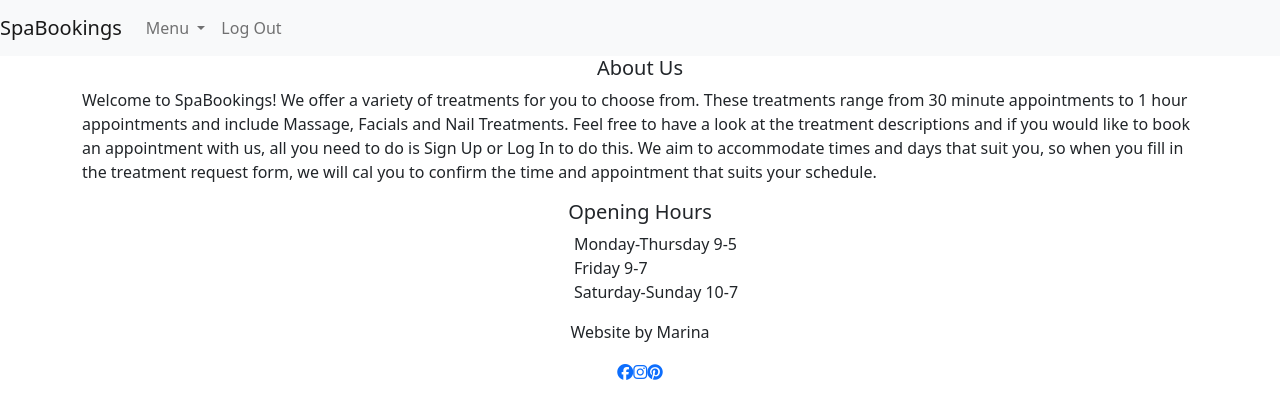
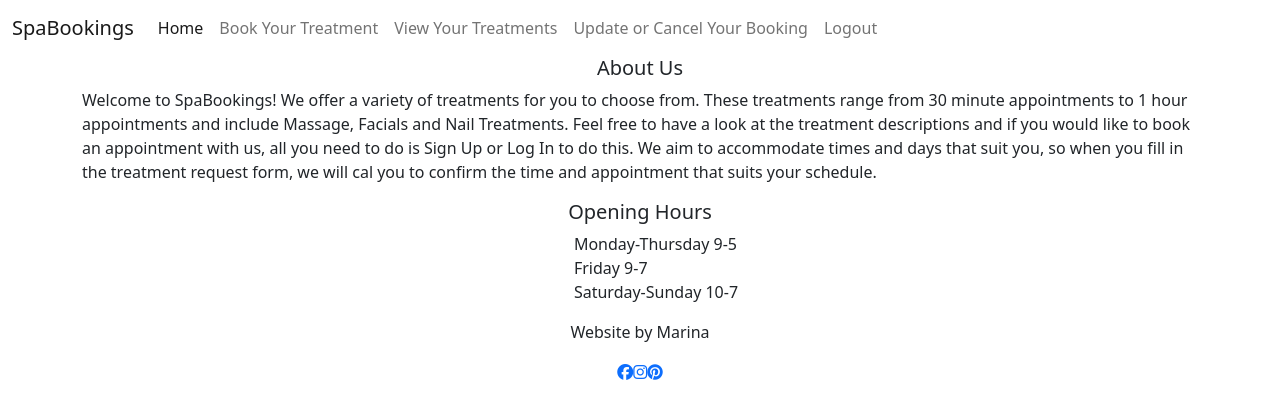
Before and after one commit to marinamarshall/spa-app-mma, a Django app: page / in a window 1280 px wide. Shown: the top 419 px of the page. Run offline with Django 3.2, Linux system fonts and the light colour scheme; the visitor is signed in with stand-in values (Sample User, id 1); data that the repository does not hold is empty; some libraries are stand-ins or nearby versions.

Commit message:
Add image styling on index.html for screens smaller than large

```diff
--- a/templates/base.html
+++ b/templates/base.html
@@ -17,37 +17,41 @@
     <body>
         <header>
             <!-- Bootstrap Navbar -->
-            <nav class="navbar navbar-expand-lg navbar-light bg-light">
+            <nav class="navbar navbar-expand-lg navbar-light bg-white">
+                <div class="container-fluid">
                     <a class="navbar-brand" href="{% url 'home' %}">SpaBookings</a>
-                <button class="navbar-toggler" type="button" data-toggle="collapse" data-target="#navbarSupportedContent" aria-controls="navbarSupportedContent" aria-expanded="false" aria-label="Toggle navigation">
+                    <button class="navbar-toggler" type="button" data-bs-toggle="collapse" data-bs-target="#navbarText"
+                        aria-controls="navbarText" aria-expanded="false" aria-label="Toggle navigation">
                         <span class="navbar-toggler-icon"></span>
                     </button>
-
-                <div class="collapse navbar-collapse" id="navbarSupportedContent">
-                  <ul class="navbar-nav mr-auto">
+                    <div class="collapse navbar-collapse" id="navbarText">
+                        <ul class="navbar-nav me-auto mb-2 mb-lg-0">
+                            <li class="nav-item">
+                                <a class="nav-link active" aria-current="page" href="{% url 'home' %}">Home</a>
+                            </li>
                             {% if user.is_authenticated %}
-                    <li class="nav-item dropdown">
-                      <a class="nav-link dropdown-toggle" href="#" id="navbarDropdown" role="button" data-bs-toggle="dropdown" aria-haspopup="true" aria-expanded="false">
-                        Menu
-                      </a>
-                      <div class="dropdown-menu" aria-labelledby="navbarDropdown">
-                        <a class="dropdown-item" href="{% url 'booking_view' %}">Book Your Treatment</a>
-                        <a class="dropdown-item" href="{% url 'view_bookings' %}">View Your Treatments</a>
-                        <a class="dropdown-item" href="{% url 'edit_bookings' %}">Update or Cancel Your Booking</a>
-                      </div>
+                            <li class="nav-item">
+                                <a class="nav-link" href="{% url 'booking_view' %}">Book Your Treatment</a>
                             </li>
                             <li class="nav-item">
-                        <a class="nav-link" href="{% url 'account_logout' %}">Log Out</a>
+                                <a class="nav-link" href="{% url 'view_bookings' %}">View Your Treatments</a>
+                            </li>
+                            <li class="nav-item">
+                                <a class="nav-link" href="{% url 'edit_bookings' %}">Update or Cancel Your Booking</a>
+                            </li>
+                            <li class="nav-item">
+                                <a class="nav-link" href="{% url 'account_logout' %}">Logout</a>
                             </li>
                             {% else %}
-                    <li class="nav-item active">
+                            <li class="nav-item">
                                 <a class="nav-link" href="{% url 'account_signup' %}">Create Account</a>
                             </li>
                             <li class="nav-item">
-                        <a class="nav-link" href="{% url 'account_login' %}">Sign In</a>
+                                <a class="nav-link" href="{% url 'account_login' %}">Login</a>
                             </li>
                             {% endif %}
                         </ul>
+                    </div>
                 </div>
             </nav>
         </header>
--- a/templates/index.html
+++ b/templates/index.html
@@ -8,9 +8,9 @@
             <div class="card">
                 <div class="card-body">
                         {% if "placeholder" in treatment.featured_image.url %}
-                        <img src="https://www.pexels.com/photo/selective-focus-photography-of-candles-1123256/" alt="Spa Treatment Image" class="mx-auto d-block">
+                        <img src="https://www.pexels.com/photo/selective-focus-photography-of-candles-1123256/" alt="Spa Treatment Image" class="mx-auto d-none d-lg-block">
                         {% else %}
-                        <img src=" {{ treatment.featured_image.url }}" class="mx-auto d-block">
+                        <img src=" {{ treatment.featured_image.url }}" class="mx-auto d-none d-lg-block">
                         {% endif %}
                     <h3 class="card-title">{{ treatment.title }}</h3>
                     <a href="{% url 'treatment_detail' treatment.slug %}">Treatment Details</a>
```
Lines whose indentation alone changed are shown as unchanged.
